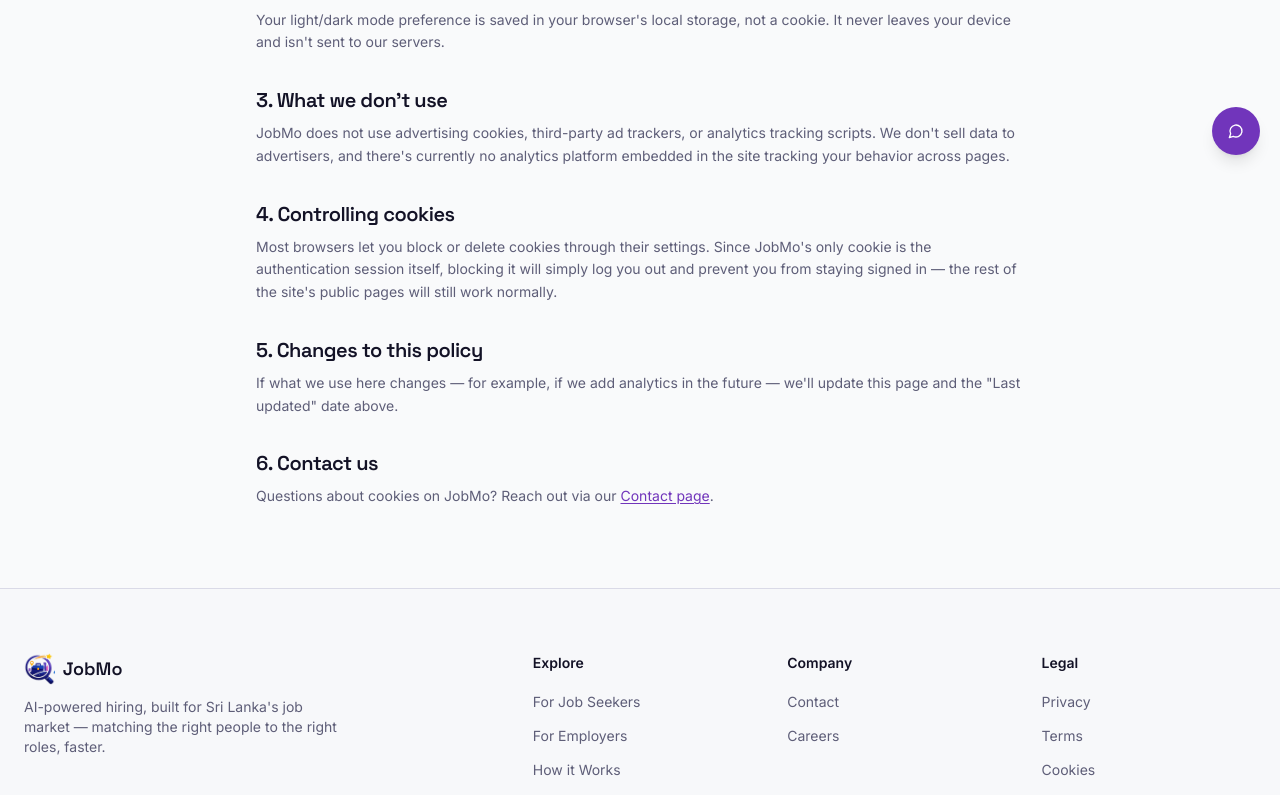
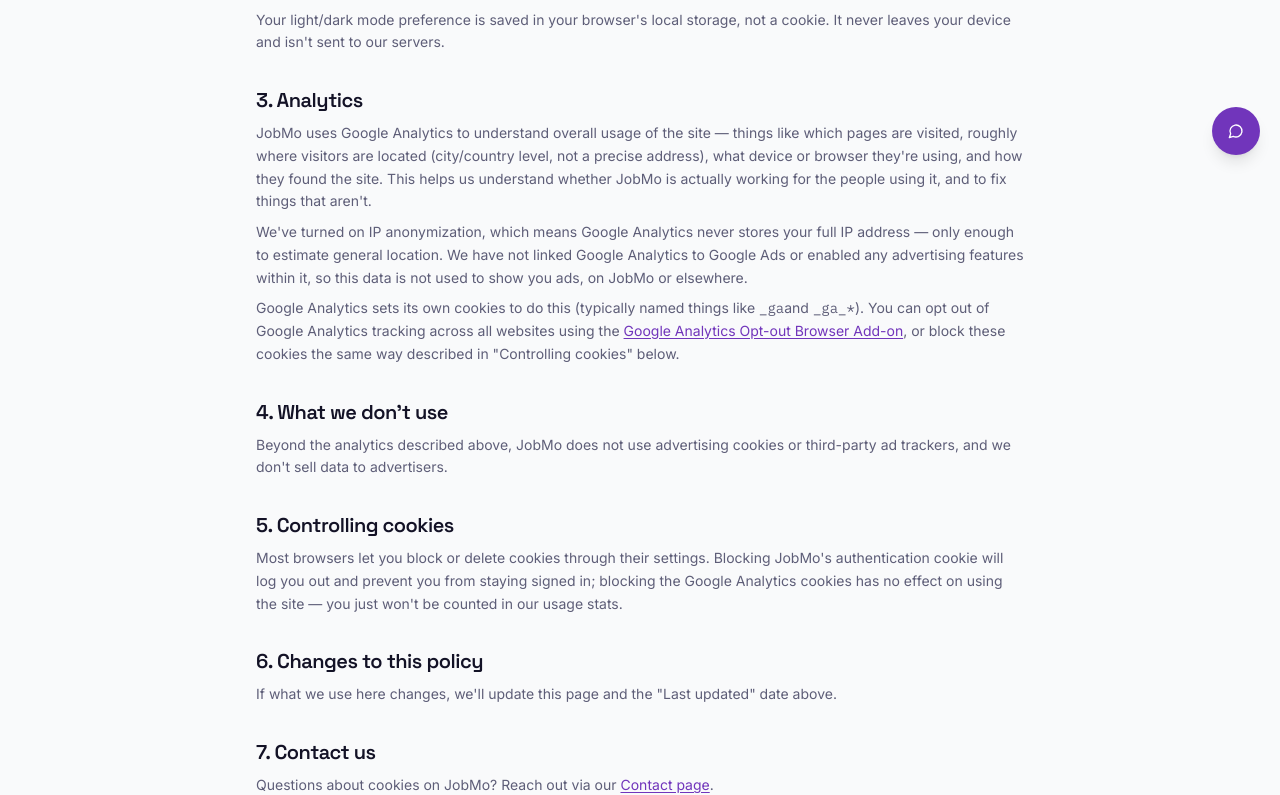
Before and after one commit to Jobmo01/jobmo, a Next.js app: page /cookies in a window 1280 px wide. Shown: the part 625-1420 px from the top of the page. Built offline with nearby package versions, Linux system fonts and the light colour scheme; no server answers.

Commit message:
Google Analytics setup

```diff
--- a/app/(marketing)/cookies/page.tsx
+++ b/app/(marketing)/cookies/page.tsx
@@ -11,7 +11,7 @@
     <LegalPageLayout
       title="Cookie Policy"
       description="What cookies and similar technologies JobMo uses, and why."
-      lastUpdated="14 July 2026"
+      lastUpdated="15 July 2026"
     >
       <section>
         <h2>1. What cookies are</h2>
@@ -39,33 +39,58 @@
       </section>
 
       <section>
-        <h2>3. What we don&apos;t use</h2>
+        <h2>3. Analytics</h2>
         <p>
-          JobMo does not use advertising cookies, third-party ad trackers, or analytics tracking scripts.
-          We don&apos;t sell data to advertisers, and there&apos;s currently no analytics platform embedded
-          in the site tracking your behavior across pages.
+          JobMo uses Google Analytics to understand overall usage of the site — things like which pages
+          are visited, roughly where visitors are located (city/country level, not a precise address), what
+          device or browser they&apos;re using, and how they found the site. This helps us understand
+          whether JobMo is actually working for the people using it, and to fix things that aren&apos;t.
+        </p>
+        <p>
+          We&apos;ve turned on IP anonymization, which means Google Analytics never stores your full IP
+          address — only enough to estimate general location. We have not linked Google Analytics to
+          Google Ads or enabled any advertising features within it, so this data is not used to show you
+          ads, on JobMo or elsewhere.
+        </p>
+        <p>
+          Google Analytics sets its own cookies to do this (typically named things like <code>_ga</code>
+          and <code>_ga_*</code>). You can opt out of Google Analytics tracking across all websites using
+          the{" "}
+          <a href="https://tools.google.com/dlpage/gaoptout" target="_blank" rel="noopener noreferrer">
+            Google Analytics Opt-out Browser Add-on
+          </a>
+          , or block these cookies the same way described in &quot;Controlling cookies&quot; below.
         </p>
       </section>
 
       <section>
-        <h2>4. Controlling cookies</h2>
+        <h2>4. What we don&apos;t use</h2>
         <p>
-          Most browsers let you block or delete cookies through their settings. Since JobMo&apos;s only
-          cookie is the authentication session itself, blocking it will simply log you out and prevent you
-          from staying signed in — the rest of the site&apos;s public pages will still work normally.
+          Beyond the analytics described above, JobMo does not use advertising cookies or third-party ad
+          trackers, and we don&apos;t sell data to advertisers.
         </p>
       </section>
 
       <section>
-        <h2>5. Changes to this policy</h2>
+        <h2>5. Controlling cookies</h2>
         <p>
-          If what we use here changes — for example, if we add analytics in the future — we&apos;ll update
-          this page and the &quot;Last updated&quot; date above.
+          Most browsers let you block or delete cookies through their settings. Blocking JobMo&apos;s
+          authentication cookie will log you out and prevent you from staying signed in; blocking the
+          Google Analytics cookies has no effect on using the site — you just won&apos;t be counted in our
+          usage stats.
         </p>
       </section>
 
       <section>
-        <h2>6. Contact us</h2>
+        <h2>6. Changes to this policy</h2>
+        <p>
+          If what we use here changes, we&apos;ll update this page and the &quot;Last updated&quot; date
+          above.
+        </p>
+      </section>
+
+      <section>
+        <h2>7. Contact us</h2>
         <p>
           Questions about cookies on JobMo? Reach out via our <a href="/contact">Contact page</a>.
         </p>
--- a/app/(marketing)/privacy/page.tsx
+++ b/app/(marketing)/privacy/page.tsx
@@ -11,7 +11,7 @@
     <LegalPageLayout
       title="Privacy Policy"
       description="How JobMo collects, uses, and protects your data."
-      lastUpdated="14 July 2026"
+      lastUpdated="15 July 2026"
     >
       <div className="rounded-lg border border-accent/30 bg-accent/5 p-4 text-sm text-muted-foreground">
         <strong className="text-foreground">A note before you rely on this:</strong> this policy describes,
@@ -90,7 +90,7 @@
         <ul>
           <li><strong>With employers</strong>, when you apply to their job posting — they see your profile and application details for that role</li>
           <li><strong>With applicants</strong>, when an employer schedules an interview, sends an offer, or updates an application — the applicant sees the relevant details</li>
-          <li><strong>With service providers</strong> who help us run JobMo: Supabase (database and file storage), Netlify (hosting), and OpenAI (for the AI features described above)</li>
+          <li><strong>With service providers</strong> who help us run JobMo: Supabase (database and file storage), Vercel (hosting), OpenAI (for the AI features described above), Google Analytics (site usage statistics — see our <a href="/cookies">Cookie Policy</a> for details), and Brevo (sending account-related emails and, if you opt in, our newsletter)</li>
           <li><strong>When required by law</strong>, or to protect the rights, safety, or property of JobMo, our users, or the public</li>
         </ul>
         <p>We do not sell your personal information, and we do not use advertising trackers.</p>
--- a/app/layout.tsx
+++ b/app/layout.tsx
@@ -1,5 +1,6 @@
 import type { Metadata } from "next";
 import { Space_Grotesk, Inter, IBM_Plex_Mono } from "next/font/google";
+import Script from "next/script";
 import { ThemeProvider } from "@/components/theme/theme-provider";
 import { Toaster } from "sonner";
 import { PwaRegister } from "@/components/pwa-register";
@@ -85,6 +86,24 @@
           <Toaster richColors position="top-right" closeButton />
           <PwaRegister />
         </ThemeProvider>
+        {process.env.NEXT_PUBLIC_GA_MEASUREMENT_ID && (
+          <>
+            <Script
+              src={`https://www.googletagmanager.com/gtag/js?id=${process.env.NEXT_PUBLIC_GA_MEASUREMENT_ID}`}
+              strategy="afterInteractive"
+            />
+            <Script id="google-analytics" strategy="afterInteractive">
+              {`
+                window.dataLayer = window.dataLayer || [];
+                function gtag(){dataLayer.push(arguments);}
+                gtag('js', new Date());
+                gtag('config', '${process.env.NEXT_PUBLIC_GA_MEASUREMENT_ID}', {
+                  anonymize_ip: true
+                });
+              `}
+            </Script>
+          </>
+        )}
       </body>
     </html>
   );
```
Also changed, not shown: 2 other files (tests, documents, lock files or other folders).
